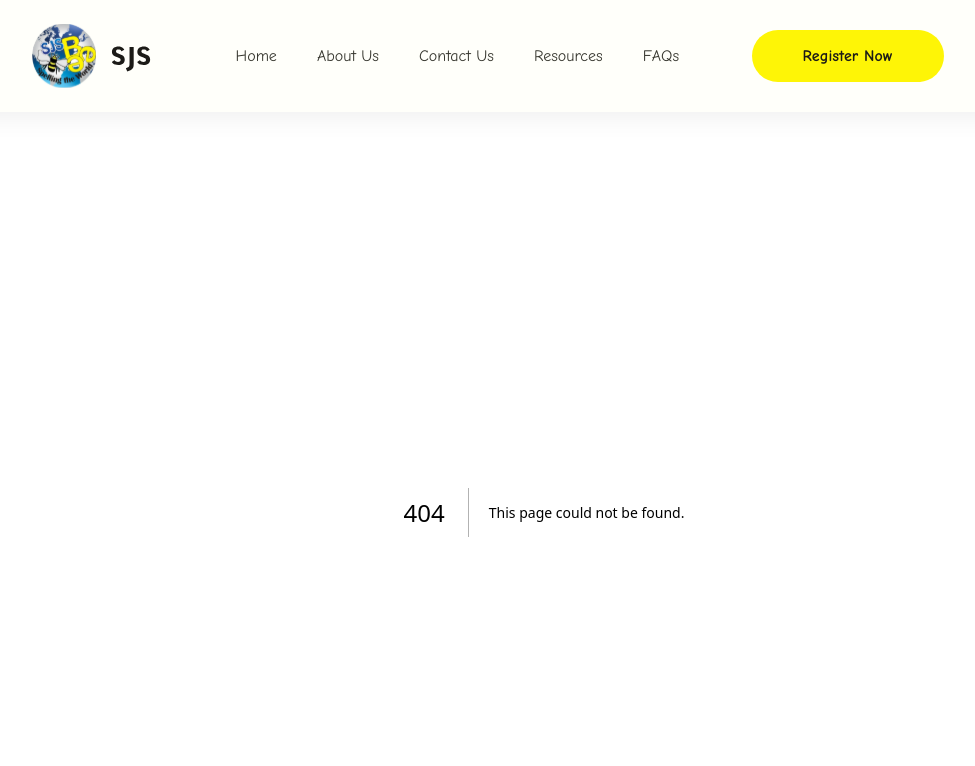
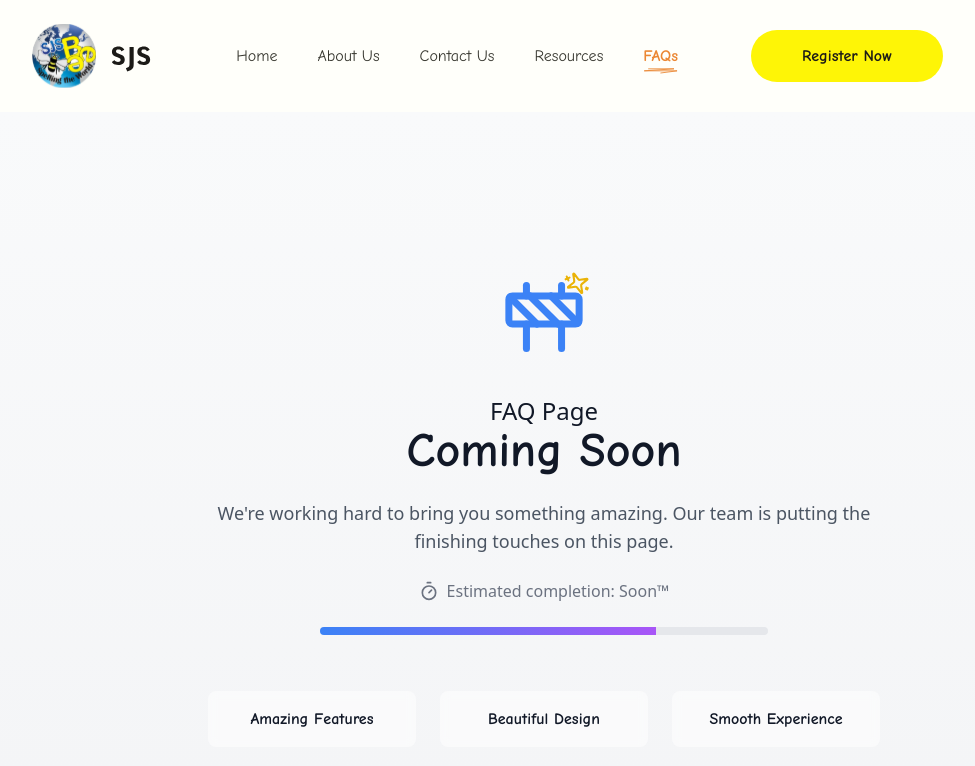
Before and after one commit to Nonsouddy/sir_john_spelling_bee, a Next.js app: page /faq in a window 1280 px wide. Before the commit this address had no page. Shown: the top 766 px of the page, without its empty margins (96-1071 px from the left). Built offline with nearby package versions, Linux system fonts and the light colour scheme.

Commit message:
Fix: More edits and fixes

```diff
--- a/app/(Admin)/eventManagementDashboard/page.tsx
+++ b/app/(Admin)/eventManagementDashboard/page.tsx
@@ -69,7 +69,7 @@ const EventManagementDashboard: React.FC = () => {
   const handleAddEvent = () => {
     if (validateForm()) {
       const eventToAdd: Event = {
-        id: `event_${Date.now()}`,
+        id: `event_`,
         ...newEvent,
         createdAt: new Date()
       };
--- a/app/Components/HomePage.tsx
+++ b/app/Components/HomePage.tsx
@@ -1,7 +1,7 @@
 import Link from 'next/link';
 import "../Style/homePage.css"
 import Image from 'next/image'
-import FAQPage from '../faqPage/Page'
+import FAQPage from '../faq/page'
 import Footer from './Footer'
 import Navbar from './Navbar'
 import HomeImg from "../../public/Svgs/homePageImg.svg"
@@ -46,7 +46,7 @@ function HomePage() {
                     <div className='home-head-section'>
                         <div className='home-head-col1'>
                             <div className='home-head-color-text'>
-                                <div className=' Buzz'>Buzz</div>
+                                <div className='Buzz'>Buzz</div>
                                 <div> Into </div>
                                 <div id ="hh" className='text-[#59C5F3]'>Brilliance:</div>
                             </div>
@@ -129,7 +129,7 @@ function HomePage() {
                     <Image src={polygon1} alt='' />
                 </div>
 
-                <div className=' home-head-section'>
+                <div className='home-head-section'>
                     <div className='home-head-section3'>
 
                         <div className='home-head-section3-Top'>
--- a/app/Components/MaintenancePage.tsx
+++ b/app/Components/MaintenancePage.tsx
@@ -20,7 +20,7 @@ const pulse = {
     },
 }
 
-export default function MaintenancePage() {
+export default function MaintenancePage({ page }: { page: string }) {
     return (
         <div className="flex flex-col justify-center items-center bg-gradient-to-b from-gray-50 dark:from-gray-900 to-gray-100 dark:to-gray-800 p-4 min-h-screen">
 
@@ -44,8 +44,10 @@ export default function MaintenancePage() {
                     </div>
                 </motion.div>
                 <motion.div initial="initial" animate="animate" variants={fadeInUp} className="space-y-6">
+                    <div>
+                        <h1 className="text-base text-gray-900 md:text-lg xl:text-2xl dark:text-white">{page}</h1>
                         <h1 className="font-black font-comic text-3xl text-gray-900 md:text-4xl xl:text-5xl dark:text-white">Coming Soon</h1>
-
+                    </div>
                     <p className="text-gray-600 text-sm md:text-base xl:text-lg dark:text-gray-300">
                         We're working hard to bring you something amazing. Our team is putting the finishing touches on this page.
                     </p>
--- a/app/Components/Navbar.tsx
+++ b/app/Components/Navbar.tsx
@@ -16,7 +16,7 @@ const NAV_LINKS = [
   { path: "/about", label: "About Us" },
   { path: "/contact", label: "Contact Us" },
   { path: "/resources", label: "Resources" },
-  { path: "/faqs", label: "FAQs" },
+  { path: "/faq", label: "FAQs" },
 ];
 
 
@@ -34,13 +34,13 @@ const Navbar = () => {
         <Link href="/"><Image src={logo} alt='Logo' className='w-fit h-8 md:h-12 xl:h-16' /></Link>
         <div className='lg:flex gap-x-5 xl:gap-x-10 hidden'>
           {NAV_LINKS.map((link) => (
-            <div className='relative'>
+            <div key={link.path} className='relative'>
               <Link href={link.path} className={`${pathName === link.path ? "text-accentOrange font-bold" : "text-textGray hover:text-accentOrange duration-300 font-medium"}`}>{link.label}</Link>
               <Image src={navHover} className={`${pathName === link.path ? "absolute left-1/2 transform -translate-x-1/2" : "hidden"}`} alt='Hover Image' />
             </div>
           ))}
         </div>
-        <Link href="/register" className='lg:block hidden bg-primaryYellow px-2.5 py-3.5 rounded-[30px] w-48 font-bold text-[#1C1B17] text-center hover:-translate-y-1 duration-300'>Register Now</Link>
+        <Link href="/instructions" className='lg:block hidden bg-primaryYellow px-2.5 py-3.5 rounded-[30px] w-48 font-bold text-[#1C1B17] text-center hover:-translate-y-1 duration-300'>Register Now</Link>
         <HambergerMenu color="#000" className='lg:hidden cursor-pointer size-9 md:size-10' variant="Bold" onClick={toggleMenu} />
       </div>
 
@@ -48,9 +48,9 @@ const Navbar = () => {
       <div className={`lg:hidden fixed inset-0 bg-black opacity-50 ${isOpen ? "translate-x-0" : "-translate-x-full delay-500"} transition-transform duration-500 ease-in-out`} onClick={toggleMenu}></div>
       <div onClick={toggleMenu} className={`lg:hidden flex flex-col gap-y-10 ${isOpen ? "translate-x-0 delay-500" : "-translate-x-full"} bg-[#FFFFFA] w-72 border-r border-[#413d3d] z-10 fixed top-0 left-0 h-screen transition-transform duration-500 ease-in-out p-8 py-20`}>
         {NAV_LINKS.map((link) => (
-            <Link href={link.path} className={`${pathName === link.path ? "text-accentOrange font-bold" : "text-textGray hover:text-accentOrange duration-300 font-medium"} text-sm md:text-base`}>{link.label}</Link>
+            <Link key={link.path} href={link.path} className={`${pathName === link.path ? "text-accentOrange font-bold" : "text-textGray hover:text-accentOrange duration-300 font-medium"} text-sm md:text-base`}>{link.label}</Link>
         ))}
-        <Link href="/register" className='block lg:hidden bg-primaryYellow px-2.5 py-3.5 rounded-[30px] w-48 font-bold text-[#1C1B17] text-center hover:-translate-y-1 duration-300'>Register Now</Link>
+        <Link href="/instructions" className='block lg:hidden bg-primaryYellow px-2.5 py-3.5 rounded-[30px] w-48 font-bold text-[#1C1B17] text-center hover:-translate-y-1 duration-300'>Register Now</Link>
       </div>
     </nav>
   );
--- a/app/about/page.tsx
+++ b/app/about/page.tsx
@@ -15,13 +15,17 @@ import Student from '@assets/img/Students.png'
 import Teacher from '@assets/img/Teacher.png'
 import Parent from '@assets/img/Parent.png'
 import stake from '@assets/svg/Vector 2516.svg'
-import FAQPage from '../faqPage/Page'
+import FAQPage from '../faq/page'
+
+//Components
+import MaintenancePage from '../Components/MaintenancePage'
 
 
 function About() {
     return (
         <>
-            <div className='about-main' id='about'>
+        <MaintenancePage page="About Us" />
+            {/* <div className='about-main' id='about'>
                 <div className='about-section'>
                     <div>
                         <div className='about-rect'><Image src={Rect} alt='image' /></div>
@@ -128,14 +132,11 @@ function About() {
                             </div>
                         </div>
                     </div>
-
-
-
-                </div>
+                </div> */}
 
                 {/* Key Stakeholder Section */}
 
-                <div className='stakeholder-main'>
+                {/* <div className='stakeholder-main'>
                     <div className='stakeholder-section'>
                         <div className='stakeholder-heading'>Key Stakeholders</div>
                         <div >
@@ -164,10 +165,10 @@ function About() {
                             </div>
                         </div>
                     </div>
-                </div>
+                </div> */}
                 {/* Category & Prizes */}
 
-                <div className='prize-main'>
+                {/* <div className='prize-main'>
                     <div className='prize-section'>
                         <div className='prize-head-text'>
                             <h2> Category </h2><div>& </div>
@@ -211,21 +212,12 @@ function About() {
                                     <li>1st: ₦100,000 </li>
                                     <li> 2nd: ₦50,000</li>
                                     <li> 3rd: ₦30,000</li>
-
-
-
                                 </div>
-
-
                             </div>
                         </div>
                     </div>
-
-
                 </div>
-                </div>
-
-
+            </div> */}
         </>
     )
 }
--- a/app/contact/page.tsx
+++ b/app/contact/page.tsx
@@ -14,7 +14,7 @@ import MaintenancePage from "../Components/MaintenancePage";
 
 const Contact = () => {
     return (
-        <MaintenancePage />
+        <MaintenancePage page="Contact Us" />
         // <div className="contact-main">
         //     <div className="contact-page">
         //         {/* Hero Section */}
--- /dev/null
+++ b/app/faq/page.tsx
@@ -0,0 +1,10 @@
+"use client"
+
+import MaintenancePage from '../Components/MaintenancePage';
+import FAQ from '../Type/FAQ';
+
+export default function page() {
+  return (
+    <MaintenancePage page="FAQ Page" />
+  );
+}
--- a/app/faqPage/Page.tsx
+++ /dev/null
@@ -1,8 +0,0 @@
-"use client"
-import FAQ from '../Type/FAQ';
-
-export default function FAQPage() {
-  return <FAQ />
-  ;
-
-}
--- a/app/page.tsx
+++ b/app/page.tsx
@@ -1,11 +1,13 @@
 import Dashboard from './(Admin)/dashboard/page'
 import HomePage from './Components/HomePage'
+import MaintenancePage from './Components/MaintenancePage'
 
 
 function page() {
   return (
     <>
-      <HomePage />
+      <MaintenancePage page="Home Page" />
+      {/* <HomePage /> */}
       {/* <Dashboard/> */}
     </>
 
--- a/app/resources/page.tsx
+++ b/app/resources/page.tsx
@@ -26,13 +26,14 @@ import moon from '@assets/svg/aboutHalfMoon.svg'
 import halfmoon from '@assets/svg/halfMoon.svg'
 import vector13 from '@assets/svg/vector13.svg'
 import Link from 'next/link'
+import MaintenancePage from '../Components/MaintenancePage'
 
 
 function ResourcesPage() {
     return (
         <>
-
-            <div className='resources-head-main'>
+            <MaintenancePage page="Resources Page" />
+            {/* <div className='resources-head-main'>
                 <div className='resources-head'>
                     <div className='resources-moon'><Image src={moon} alt='image' /></div>
                     <div className='resources-moon2'><Image src={halfmoon} alt='image' /></div>
@@ -43,7 +44,7 @@ function ResourcesPage() {
                     <div className='res-broken-line2'><Image src={vector13} alt='image' /></div>
 
                     <div></div>
-                </div>
+                </div> */}
 
             {/* <div className='resource-nav'>
                     <div className='resource-list'>
@@ -64,20 +65,20 @@ function ResourcesPage() {
 
 
 
-                <div className='resource-section'>
-                    <div className='resource-main-section-1 '>
+            {/* <div className='resource-section'>
+                    <div className='resource-main-section-1'> */}
             {/* book section start */}
-                        <div className='book-section-row'>
-                            <div className=' book-section-row-card'>
+            {/* <div className='book-section-row'>
+                <div className='book-section-row-card'>
                     <div className='row-card1'>
                         <h2><span>Wild Life</span> Africa</h2>
                         <p>By Chimca Odinaka</p>
                         <div>Names of all the wild life found on the coast of west Africa. From terrestrial to aquatic.</div>
                     </div>
-                                <div> <Image className='top-ball' src={bookSmallBall1} alt='' /></div>
+                    <div> <Image className='top-ball' src={bookSmallBall1} alt='' /></div> */}
 
                     {/* <div> <Image className='left-ball' src={bookLeft} alt='' /></div> */}
-                                <div className='book-download-section'>
+                    {/* <div className='book-download-section'>
                         <div className='crul'><Image className='' src={crul1} alt='' /></div>
                         <div className='book-Pdf'>PDF 3.4mb</div>
                     </div>
@@ -86,8 +87,8 @@ function ResourcesPage() {
 
                     <div> <Image className='left-ball2' src={bookLeft} alt='' /></div>
 
-                            </div>
-                            <div className='download-section'>
+                </div> */}
+                {/* <div className='download-section'>
 
                     <div>
                         <Image className='book-big-ball' src={bookBall} alt='' />
@@ -105,7 +106,7 @@ function ResourcesPage() {
                 </div>
             </div>
             <div className='book-section-row1'>
-                            <div className=' book-section-row-card1'>
+                <div className='book-section-row-card1'>
                     <div className='row-card2'>
                         <h2><span>Wild Life</span> Africa</h2>
                         <p>By Chimca Odinaka</p>
@@ -143,16 +144,16 @@ function ResourcesPage() {
                 </div>
             </div>
             <div className='book-section-row2'>
-                            <div className=' book-section-row-card2'>
+                <div className='book-section-row-card2'>
                     <div className='row-card3'>
                         <h2><span>Wild Life</span> Africa</h2>
                         <p>By Chimca Odinaka</p>
                         <div>Names of all the wild life found on the coast of west Africa. From terrestrial to aquatic.</div>
                     </div>
-                                <div> <Image className='top-ball' src={bookSmallBall1} alt='' /></div>
+                    <div> <Image className='top-ball' src={bookSmallBall1} alt='' /></div> */}
                     {/* <div> <Image className='left-ball' src={bookLeft} alt='' /></div> */}
                     {/* <div> <Image className='left-ball' src={bookLeft} alt='' /></div> */}
-                                <div className='book-download-section'>
+                    {/* <div className='book-download-section'>
                         <div className='crul'><Image className='' src={crul3} alt='' /></div>
                         <div className='book-Pdf2'>PDF 3.4mb</div>
                     </div>
@@ -178,10 +179,10 @@ function ResourcesPage() {
                         </div>
                     </div>
                 </div>
-                        </div>
+            </div> */}
 
 
-                    </div>
+        {/* </div >
             <div className='resource-main-section-2'>
                 <h2 className='resource-main-head'>Upcoming Events</h2>
                 <div className='resource-section2-col1'>
@@ -264,8 +265,8 @@ function ResourcesPage() {
                     </div>
                 </div>
             </div>
-                </div>
-            </div>
+                </div >
+            </div > */}
 
         </>
 
```
Lines whose indentation alone changed are shown as unchanged.
